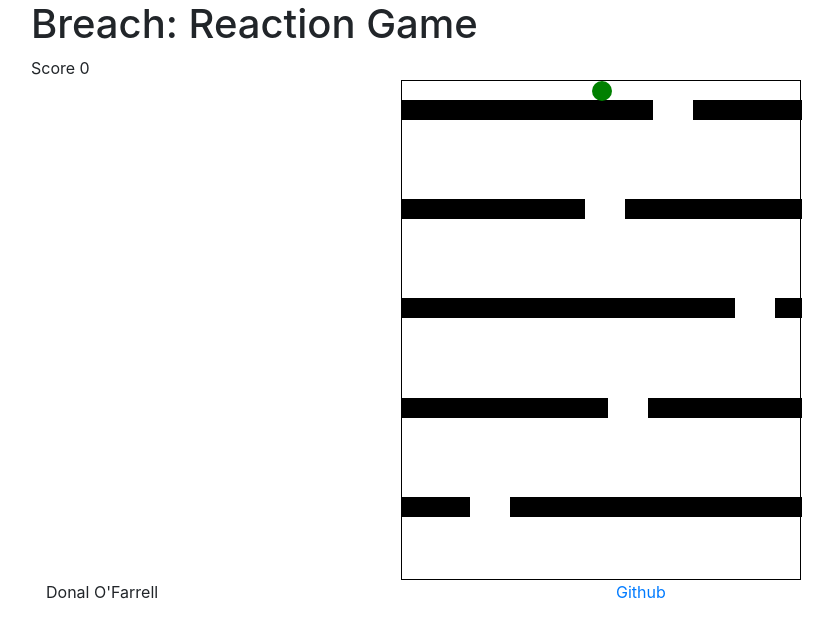
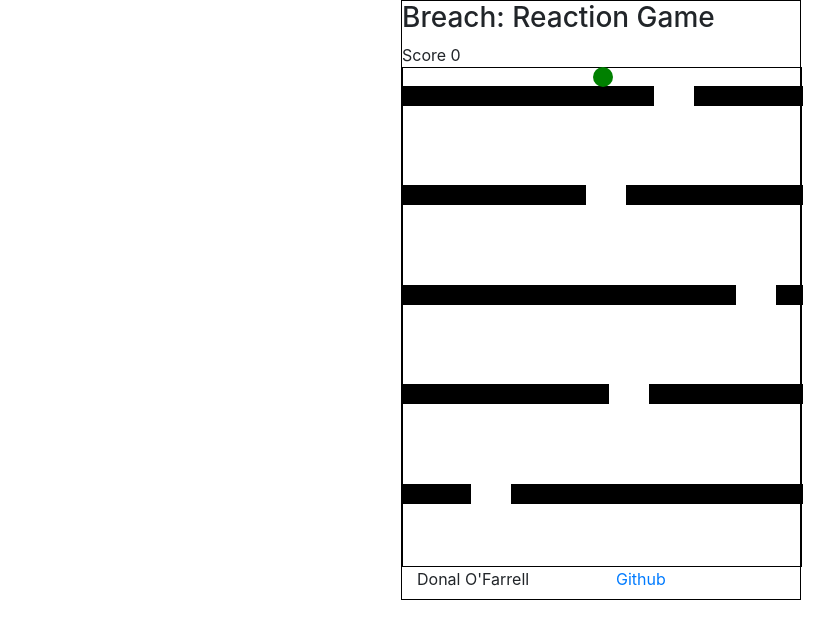
Before and after one commit to dof-bull/breach_javascript_reaction_game, a plain HTML site: page index.html in a window 1280 px wide. Shown: the whole page, without its empty margins (39-873 px from the left). Drawn offline with nearby package versions, Linux system fonts and the light colour scheme.

Commit message:
Added A or D keys as optional movement and style container.

```diff
--- a/assets/css/style.css
+++ b/assets/css/style.css
@@ -5,11 +5,23 @@
 }
 
 /*-------------Game Container-------------*/
+
+.game-container {
+  width: 400px;
+  height: 600px;
+  border: 1px solid black;
+  margin: auto;
+}
+
 #game {
   width: 400px;
   height: 500px;
   border: 1px solid black;
   margin: auto;
+}
+
+.footer-container {
+  position: relative;
 }
 
 /*-------------Character Unit-------------*/
@@ -35,7 +47,7 @@
 }
 
 /*-------------Holes-------------*/
-.hole{
+.hole {
   width: 40px;
   height: 20px;
   background-color: white;
--- a/assets/js/script.js
+++ b/assets/js/script.js
@@ -30,7 +30,13 @@ document.addEventListener("keydown", (event) => {
     if (event.key === "ArrowLeft") {
       interval = setInterval(moveLeft, 1);
     }
+    if (event.key === "a") {
+      interval = setInterval(moveLeft, 1);
+    }
     if (event.key === "ArrowRight") {
+      interval = setInterval(moveRight, 1);
+    }
+    if (event.key === "d") {
       interval = setInterval(moveRight, 1);
     }
   }
--- a/index.html
+++ b/index.html
@@ -24,10 +24,10 @@
 </head>
 
 <body>
-	<div class="container">
+	<div class="container game-container">
 		<div class="row">
             <!--Page Title-->
-            <h1 class="page-title">Breach: Reaction Game</h1>
+            <h3 class="page-title">Breach: Reaction Game</h3>
 		</div>
 		<div class="row">
             <!--Score Counter-->
@@ -42,7 +42,7 @@
                 <div id="character"></div>
             </div>
 		</div>
-		<div class="row">
+		<div class="row footer-container">
 			<!--Authur Name-->
 			<div class="col-6">
                 <p>Donal O'Farrell</p>
```
Lines whose indentation alone changed are shown as unchanged.
